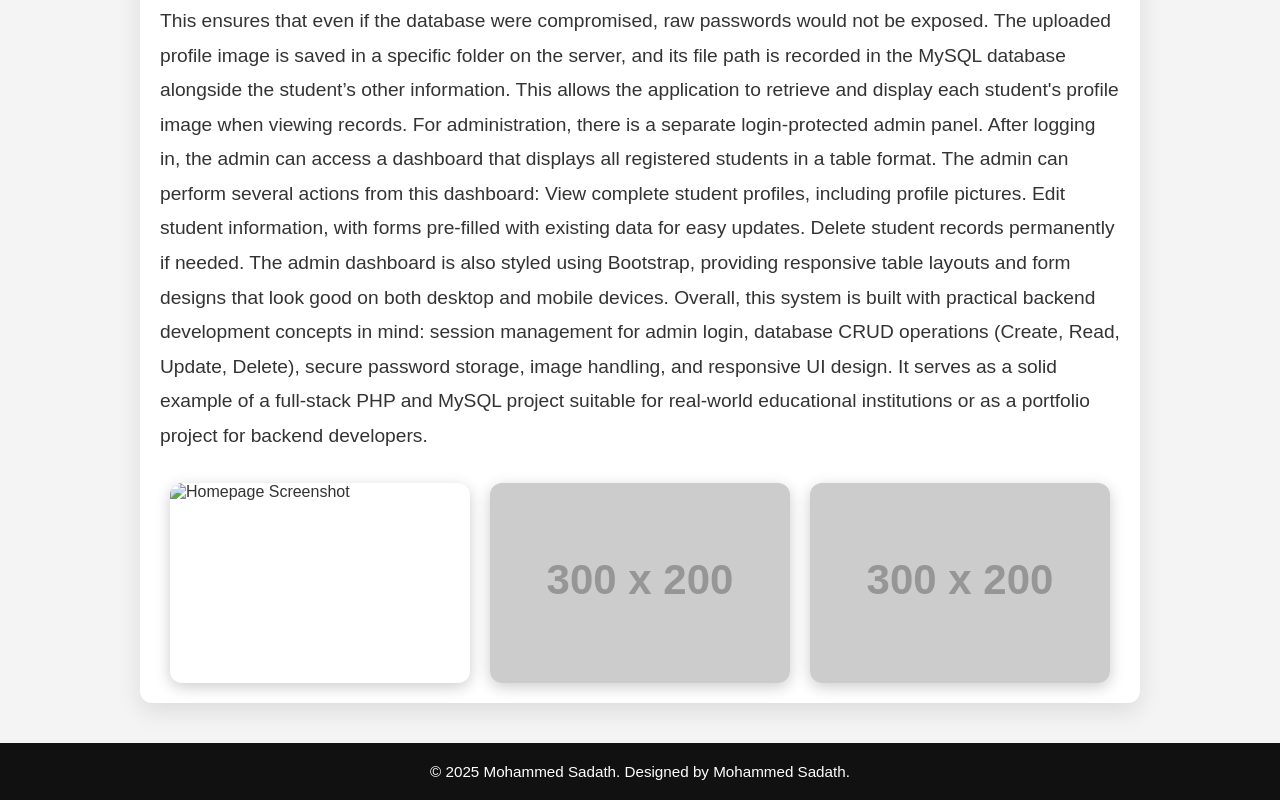
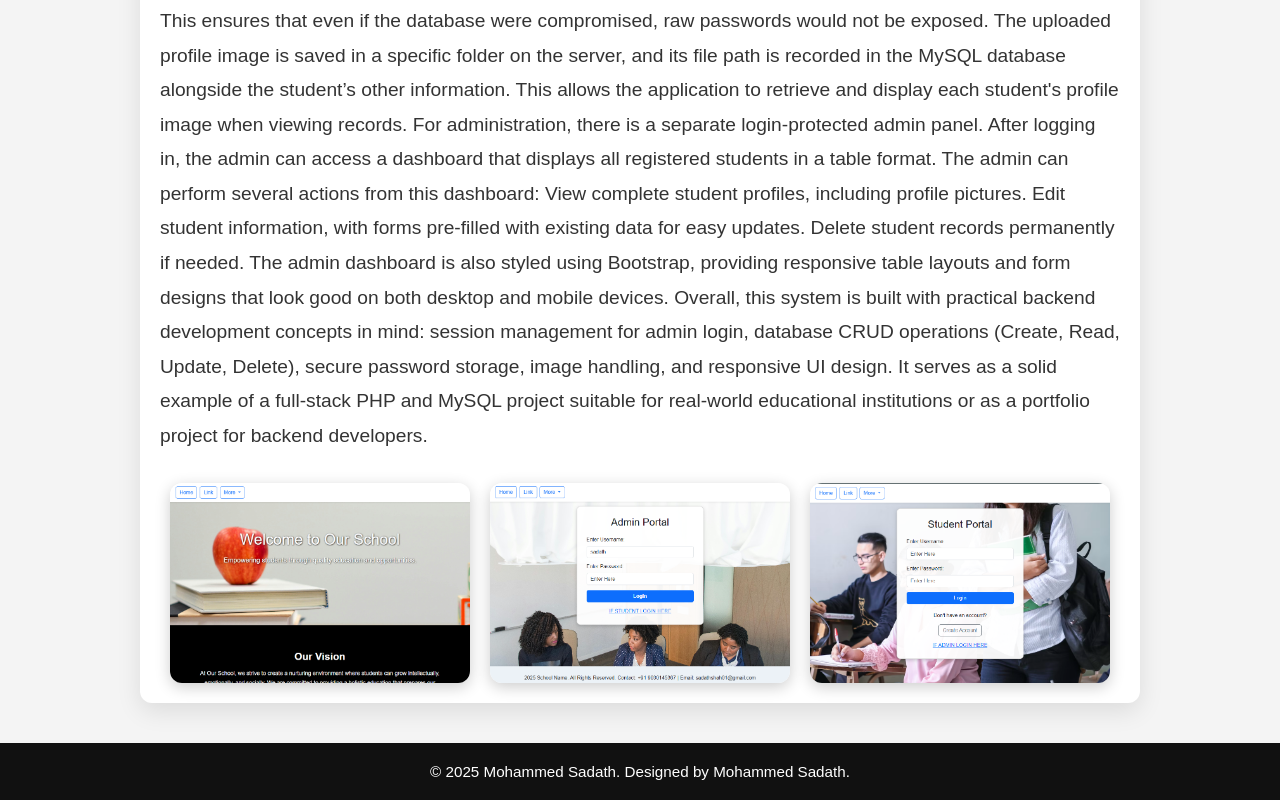
Before and after one commit to sadath-shah/portfolio, a plain HTML site: page about_project.html in a window 1280 px wide. Shown: the part 512-1312 px from the top of the page. Drawn offline with Linux system fonts and the light colour scheme; placeholder pictures from the web are drawn by us.

Commit message:
Update about_project.html

```diff
--- a/about_project.html
+++ b/about_project.html
@@ -157,15 +157,15 @@
 
       <div class="project-images">
         <img
-          src="homepage.png"
+          src="https://raw.githubusercontent.com/sadath-shah/portfolio/main/homepage%20.png"
           alt="Homepage Screenshot"
         />
         <img
-          src="https://via.placeholder.com/300x200.png?text=Admin+Dashboard"
+          src="https://raw.githubusercontent.com/sadath-shah/portfolio/main/admin%20portal.png"
           alt="Admin Dashboard Screenshot"
         />
         <img
-          src="https://via.placeholder.com/300x200.png?text=Student+Details"
+          src="https://raw.githubusercontent.com/sadath-shah/portfolio/main/student%20portal.png"
           alt="Student Details Screenshot"
         />
       </div>
```
